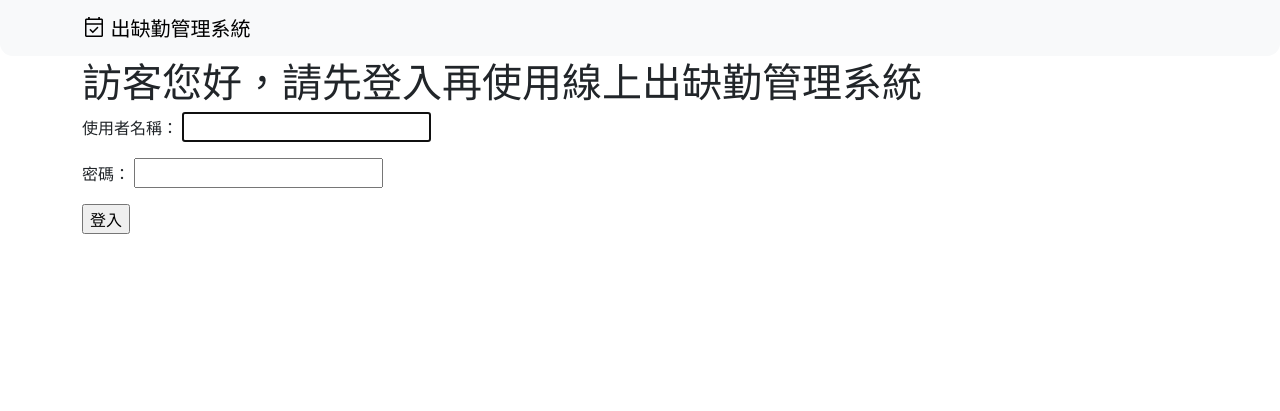
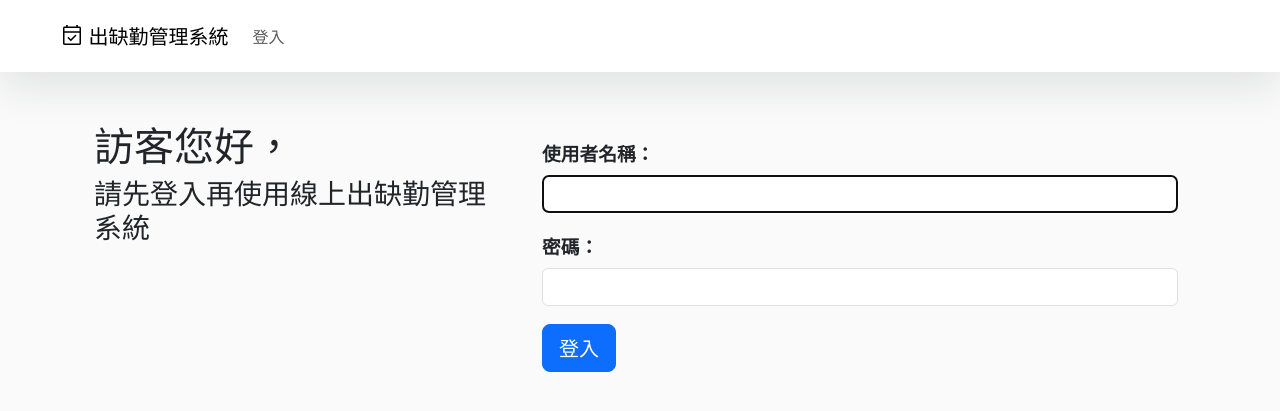
Before and after one commit to alpha34727/CheckInSystem, a Django app: page /auth/login/ in a window 1280 px wide. Shown: the top 411 px of the page. Run offline with Django 3.2, Linux system fonts and the light colour scheme; some libraries are stand-ins or nearby versions.

Commit message:
Bootstrap

```diff
--- a/Dashboard/templates/base.html
+++ b/Dashboard/templates/base.html
@@ -16,21 +16,38 @@
     <title>出缺勤管理系統</title>
 </head>
 <body>
-    <nav class="navbar sticky-top bg-body-tertiary c-rounded-buttom">
-        <div class="container-fluid container">
-            <a class="navbar-brand" href="{% url 'home' %}">
+    <nav class="px-5 navbar navbar-expand-lg sticky-top c-bg-white c-navbar c-shadow-lg py-3">
+        <div class="container-fluid">
+            <a class="navbar-brand " href="{% url 'home' %}">
                 <span class="material-symbols-outlined align-text-top">
                     event_available
                 </span>
                 出缺勤管理系統
             </a>
-            {% if user.is_authenticated %}
-                <a class="navbar-brand" href="{% url 'logout' %}">登出</a>
-            {% endif %}
+            <button class="navbar-toggler" type="button" data-bs-toggle="collapse" data-bs-target="#navbarNav" aria-controls="navbarNav" aria-expanded="false" aria-label="Toggle navigation">
+                <span class="navbar-toggler-icon"></span>
+            </button>
+            <div class="collapse navbar-collapse" id="navbarNav">
+                <div class="navbar-nav">
+                    {% if user.is_authenticated %}
+                        <a class="nav-link" href="{% url 'home' %}">首頁</a>
+                        <a class="nav-link" href="{% url 'apply' %}">請假申請</a>
+                    {% endif %}
+                </div>
+                <div class="navbar-nav">
+                    {% if user.is_authenticated %}
+                        <a class="nav-link" href="{% url 'logout' %}">登出</a>
+                    {% else %}
+                        <a class="nav-link" href="{% url 'login' %}">登入</a>
+                    {% endif %}
+                </div>
+            </div>
         </div>
     </nav>
-    <div class="container">
-        {% block body %}{% endblock body %}
-    </div>
+        <div class="container d-flex align-items-start justify-content-center mt-5">
+            {% block body %}{% endblock body %}
+        </div>
+
+
 </body>
 </html>
--- a/Dashboard/templates/registration/logged_out.html
+++ b/Dashboard/templates/registration/logged_out.html
@@ -1,6 +1,8 @@
 {% extends 'base.html' %}
 
 {% block body %}
-    您已登出網站！
-    <a href="{% url 'login' %}">重新登入</a>
+    <div class="d-flex align-items-center">
+        <h3 class="h3">您已登出網站！</h3>
+        <a href="{% url 'login' %}"><button class="btn btn-primary btn-lg">重新登入</button></a>
+    </div>
 {% endblock body %}
--- a/Dashboard/templates/registration/login.html
+++ b/Dashboard/templates/registration/login.html
@@ -1,9 +1,19 @@
 {% extends 'base.html' %}
 
 {% block body %}
-    <h1>訪客您好，請先登入再使用線上出缺勤管理系統</h1>
+    <div class="container me-2" style="width: 40%">
+        <h1 class="fs-1">訪客您好，</h1>
+        <h3  class="fs-3">請先登入再使用線上出缺勤管理系統</h3>
+    </div>
+    <div class="container me-2 login_form" style="width: 60%">
         <form action="" method="post">
             {% csrf_token %}
+            {% for message in form.non_field_errors %}
+                <div class="alert alert-warning alert-dismissible fade show">
+                    {{message}}
+                    <button type="button" class="btn-close" data-bs-dismiss="alert" aria-label="Close"></button>
+                </div>
+            {% endfor %}
             <p>
                 <label for="id_username">使用者名稱：</label>
                 <input type="text" name="username" autofocus="" autocapitalize="none" autocomplete="username" maxlength="150" required="" id="id_username">
@@ -12,6 +22,7 @@
                 <label for="id_password">密碼：</label>
                 <input type="password" name="password" autocomplete="current-password" required="" id="id_password">
             </p>
-        <input type="submit" value="登入">
+            <input type="submit" class="btn btn-primary btn-lg" value="登入">
         </form>
+    </div>
 {% endblock body %}
--- a/Dashboard/templates/static/css/customize.css
+++ b/Dashboard/templates/static/css/customize.css
@@ -7,7 +7,64 @@
     padding-top: 2px;
 }
 
-.c-rounded-buttom {
-    border-bottom-left-radius: .8rem;
-    border-bottom-right-radius: .8rem;
+.c-navbar {
+    transition: all 300ms ease-in-out;
 }
+
+.c-shadow-lg{
+    box-shadow: 0 1rem 2.5rem rgba(var(--bs-body-color-rgb),.105)!important;
+}
+
+.c-shadow-lg-nd{
+    box-shadow: 0 0rem 2.5rem rgba(var(--bs-body-color-rgb),.105)!important;
+}
+
+.c-bg-white{
+    background-color: #ffffff;
+}
+
+.c-no-border{
+    border: 0;
+}
+
+body {
+    background-color: #fafafa;
+}
+
+.login_form>form>p{
+    display: block;
+    font-size: 1.17em;
+    margin-block-start: 1em;
+    margin-block-end: 1em;
+    margin-inline-start: 0px;
+    margin-inline-end: 0px;
+    font-weight: bold;
+}
+
+.login_form>form>p>label{
+    margin-bottom: 0.5rem;
+}
+
+.login_form>form>p>input{
+    display: block;
+    width: 100%;
+    padding: 0.375rem 0.75rem;
+    font-size: 1rem;
+    font-weight: 400;
+    line-height: 1.5;
+    color: var(--bs-body-color);
+    background-color: var(--bs-form-control-bg);
+    background-clip: padding-box;
+    border: var(--bs-border-width) solid var(--bs-border-color);
+    -webkit-appearance: none;
+    -moz-appearance: none;
+    appearance: none;
+    border-radius: 0.375rem;
+    transition: border-color .15s ease-in-out,box-shadow .15s ease-in-out;
+}
+
+.login_form>form>ul>li{
+    color: #842029;
+    background-color: #f8d7da;
+    border-color: #f5c2c7;
+}
```
Also changed, not shown: Dashboard/templates/apply.html (+12 -12 lines), Dashboard/templates/homepage.html (+22 -3 lines), db.sqlite3. Lines whose indentation alone changed are shown as unchanged.
